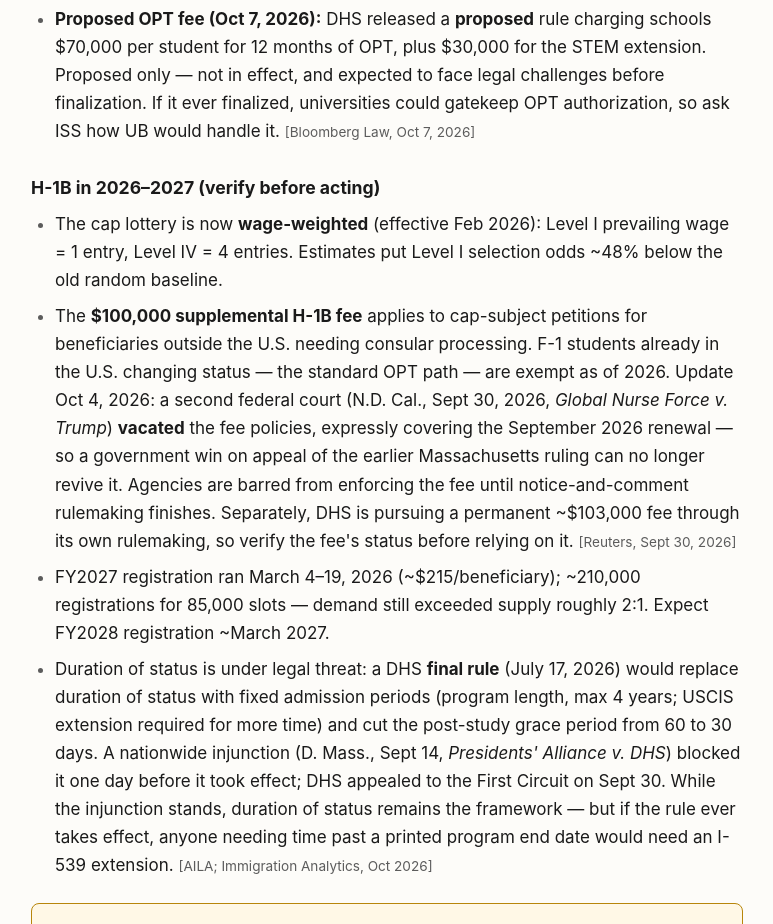
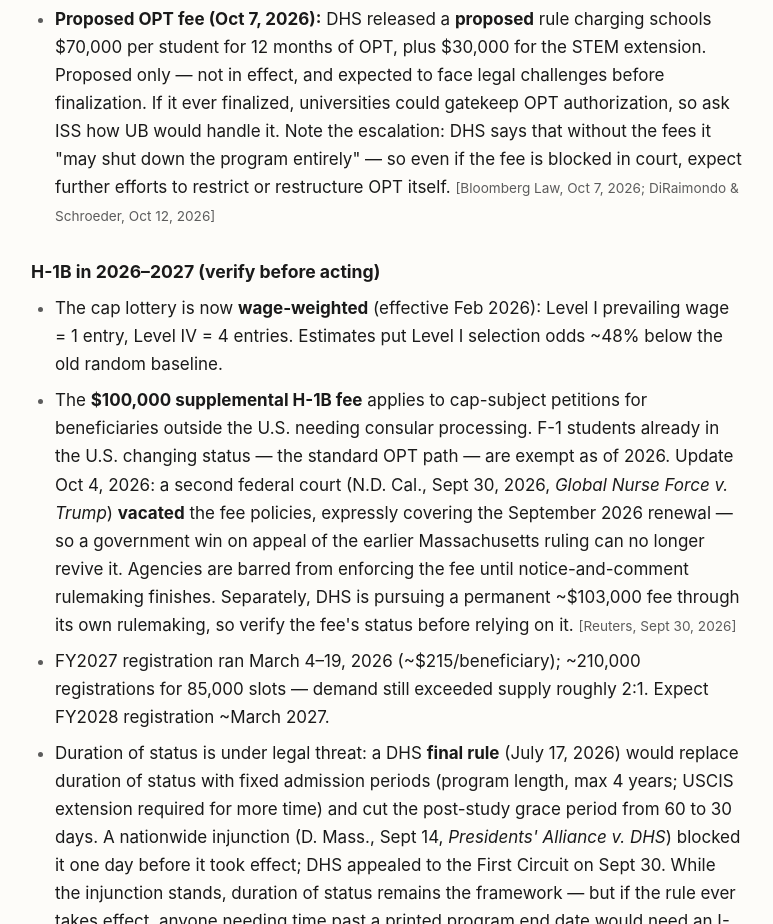
Before and after one commit to mbs5/artifacts, a plain HTML site: page jobs-vs-internships/index.html in a window 1280 px wide. Shown: the part 4010-4934 px from the top of the page, without its empty margins (253-1026 px from the left). Drawn offline with Linux system fonts and the light colour scheme.

Commit message:
jobs-vs-internships: add DHS 'may shut down the program entirely' escalation on OPT fee

```diff
--- a/jobs-vs-internships/index.html
+++ b/jobs-vs-internships/index.html
@@ -197,7 +197,7 @@
   <li><strong>No job offer required</strong> to apply for OPT.</li>
   <li><strong>Unemployment trap:</strong> max 90 cumulative days of unemployment during the 12-month post-completion OPT period — exceeding it is a status violation. The clock starts at the later of the EAD start date or the program end date.</li>
   <li><strong>STEM OPT:</strong> a CS degree qualifies, stacking 12 months OPT + 24 months STEM OPT = up to 36 months of work authorization. The employer must be E-Verify-registered and complete Form I-983. Unemployment is capped at 150 days cumulative across both periods.</li>
-  <li><strong>Proposed OPT fee (Oct 7, 2026):</strong> DHS released a <strong>proposed</strong> rule charging schools $70,000 per student for 12 months of OPT, plus $30,000 for the STEM extension. Proposed only — not in effect, and expected to face legal challenges before finalization. If it ever finalized, universities could gatekeep OPT authorization, so ask ISS how UB would handle it. <span class="cite">[Bloomberg Law, Oct 7, 2026]</span></li>
+  <li><strong>Proposed OPT fee (Oct 7, 2026):</strong> DHS released a <strong>proposed</strong> rule charging schools $70,000 per student for 12 months of OPT, plus $30,000 for the STEM extension. Proposed only — not in effect, and expected to face legal challenges before finalization. If it ever finalized, universities could gatekeep OPT authorization, so ask ISS how UB would handle it. Note the escalation: DHS says that without the fees it "may shut down the program entirely" — so even if the fee is blocked in court, expect further efforts to restrict or restructure OPT itself. <span class="cite">[Bloomberg Law, Oct 7, 2026; DiRaimondo & Schroeder, Oct 12, 2026]</span></li>
 </ul>
 
 <h3>H-1B in 2026–2027 (verify before acting)</h3>
```
Also changed, not shown: 1 other file.
